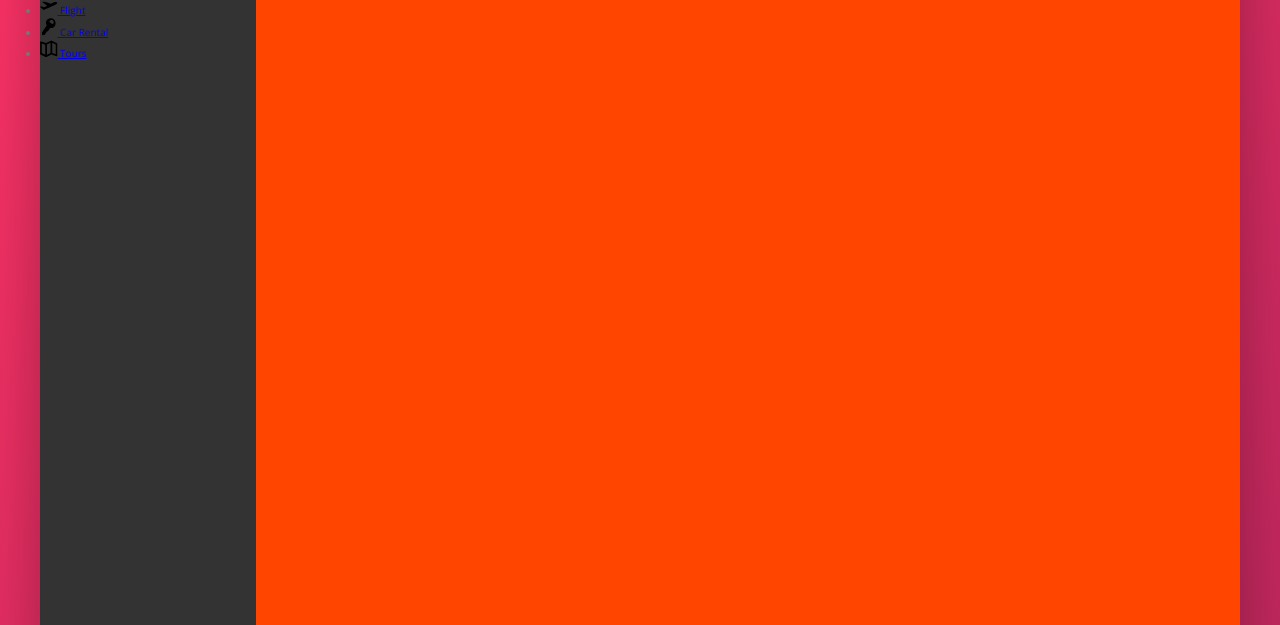
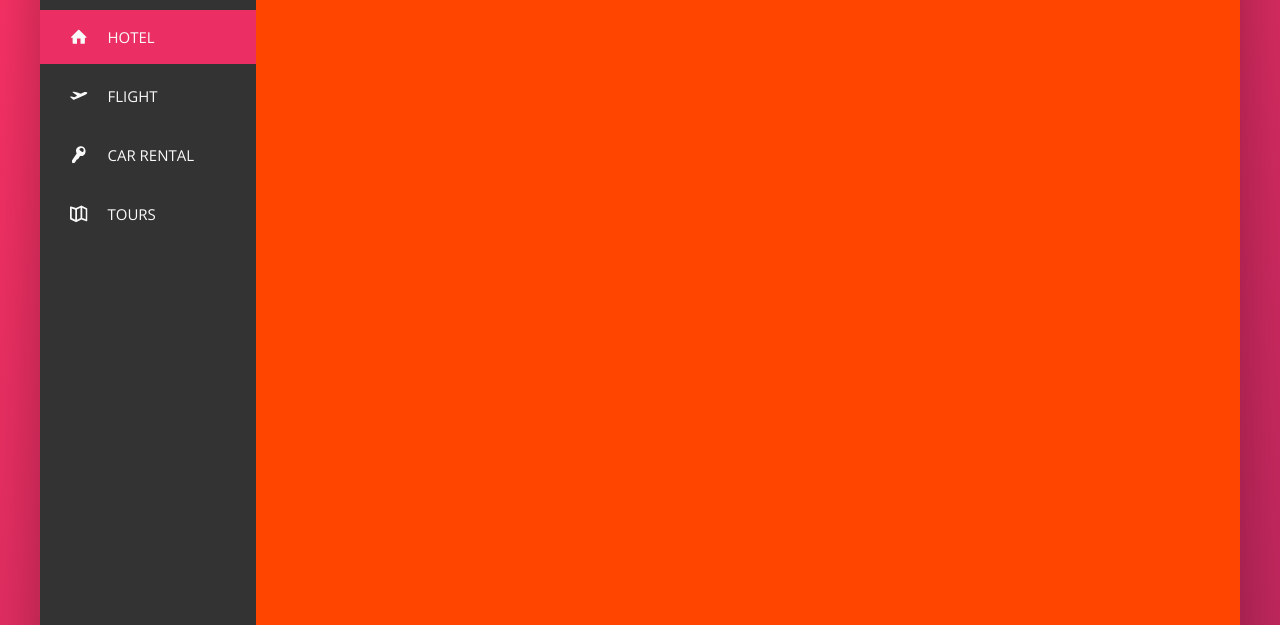
Before and after one commit to MDMwakulo/Trillo, a website: page index.html in a window 1280 px wide. Shown: the part 175-800 px from the top of the page. Drawn offline with nearby package versions, Linux system fonts and the light colour scheme.

Commit message:
Building the Navigation - Part 2

```diff
--- a/index.html
+++ b/index.html
@@ -46,7 +46,7 @@
             <div class="content">
                 <nav class="sidebar">
                     <ul class="side-nav">
-                        <li class="side-nav__item">
+                        <li class="side-nav__item side-nav__item--active">
                             <a href="#" class="side-nav__link">
                                 <svg class="side-nav__icon">
                                     <use xlink:href="img/sprite.svg#icon-home"></use>
--- a/sass/_components.scss
+++ b/sass/_components.scss
@@ -124,15 +124,60 @@
 /////////////////////////////////////
 // SIDE NAVIGATION
 .side-nav {
+  font-size: 1.5rem;
+  list-style: none;
+  margin-top: 3.5rem;
+
   &__item {
+    position: relative;
+
+    &:not(:last-child) {
+      margin-bottom: 0.5rem;
+    }
   }
 
-  &__link {
+  &__item::before {
+    content: '';
+    position: absolute;
+    top: 0;
+    left: 0;
+    height: 100%;
+    width: 3px;
+    background-color: var(--color-primary);
+    transform: scaleY(0);
+    transition: transform 0.2s, width 0.4s cubic-bezier(1, 0, 0, 1) 0.2s,
+      background-color 0.1s;
+  }
+
+  &__item:active::before {
+    background-color: var(--color-primary-light);
+  }
+
+  &__item:hover::before,
+  &__item--active::before {
+    transform: scaleY(1);
+    width: 100%;
+  }
+
+  &__link:link,
+  &__link:visited {
+    color: var(--color-grey-light-1);
+    text-decoration: none;
+    text-transform: uppercase;
+    display: block;
+    padding: 1.5rem 3rem;
+    position: relative;
+    z-index: 10;
+
+    display: flex;
+    align-items: center;
   }
 
   &__icon {
     width: 1.75rem;
     height: 1.75rem;
+    margin-right: 2rem;
+    fill: currentColor;
   }
 }
 
```
Also changed, not shown: css/style.css.
